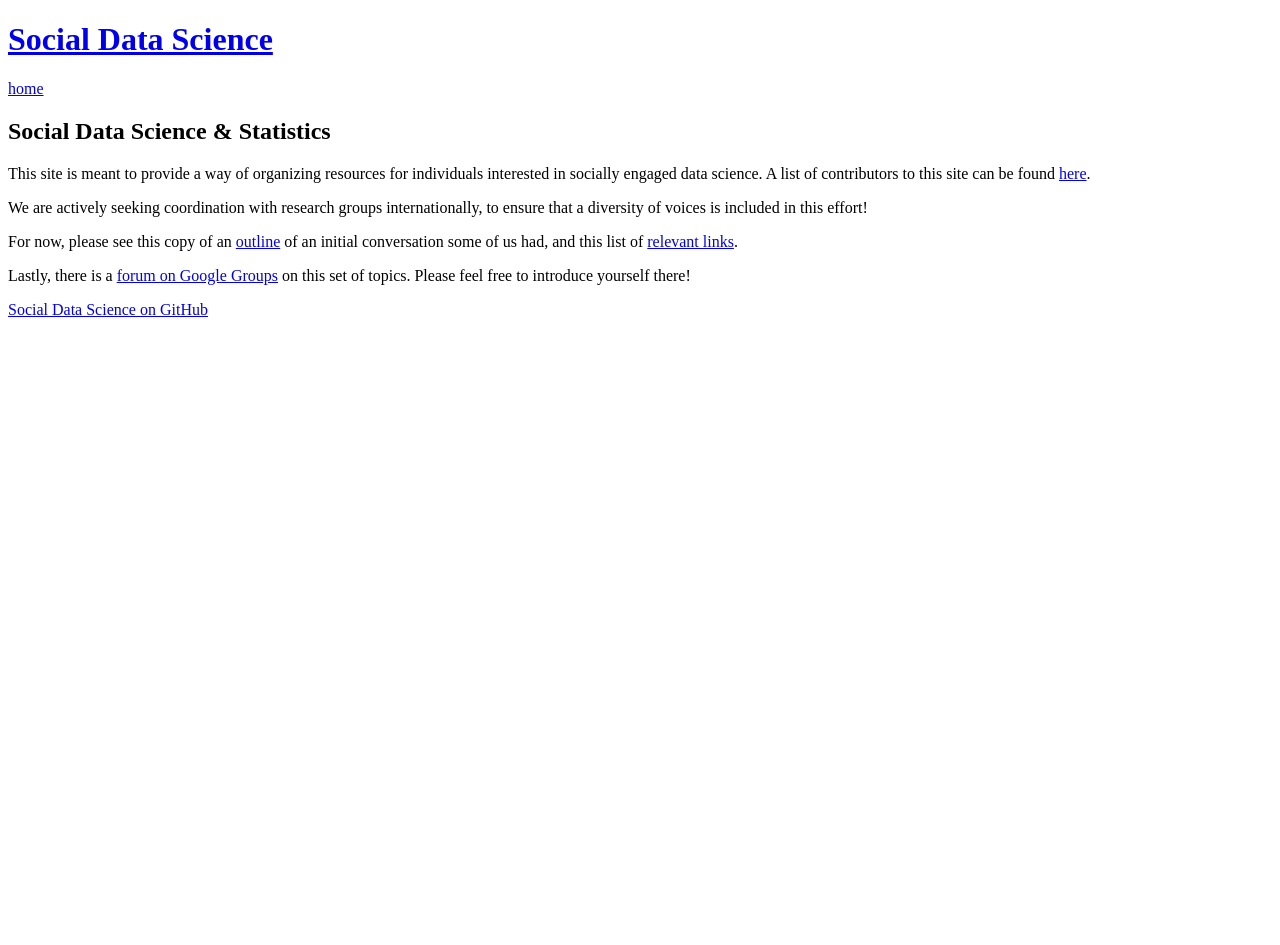
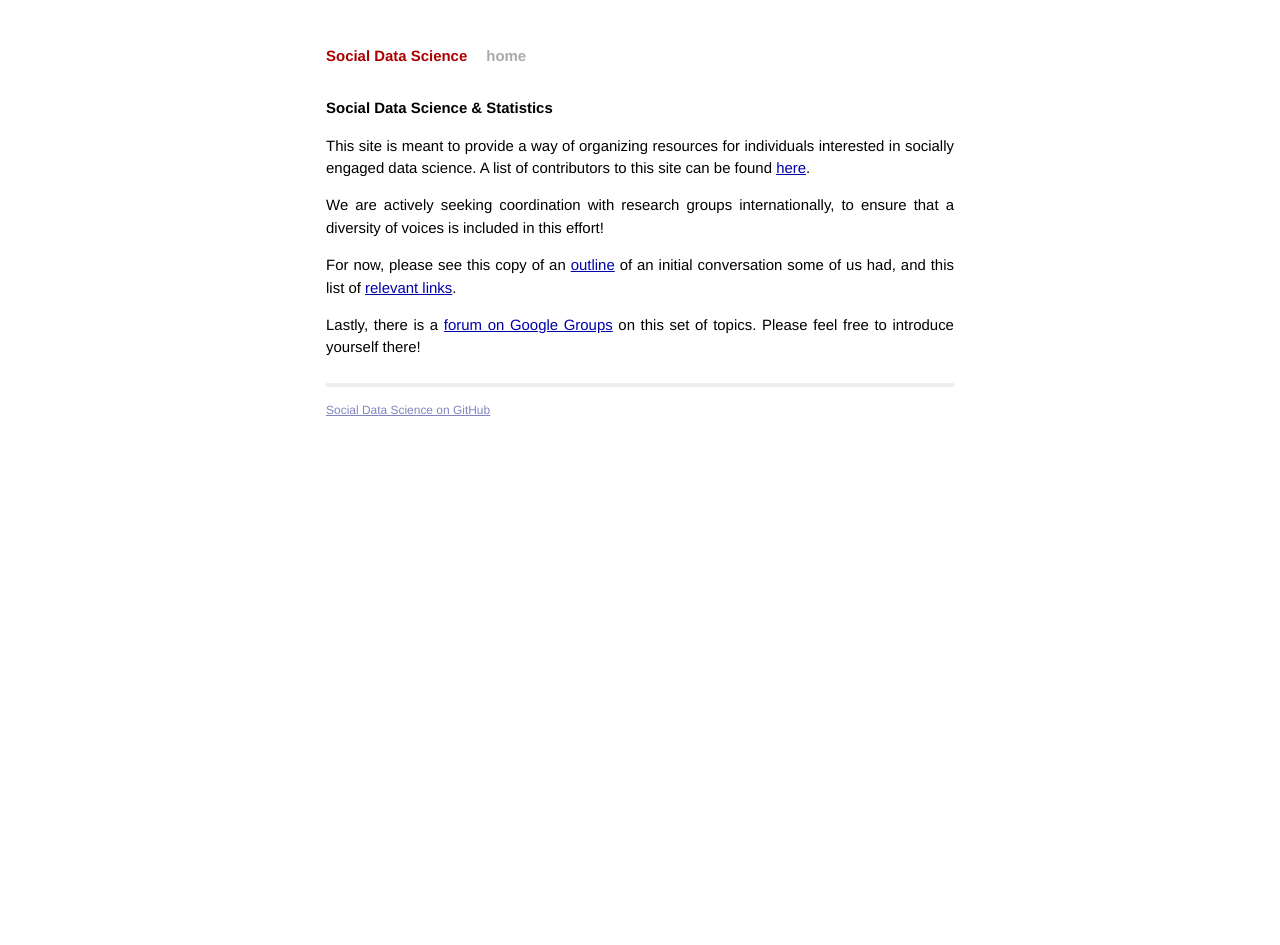
Before and after one commit to stats-for-change/stats-for-change.github.io, a Jekyll site: the page built from index.md, in a window 1280 px wide. Built offline with Jekyll 4.4.1, drawn with Linux system fonts in a browser that asks for light colours; Markdown is read by kramdown in place of the engine named in the settings; before the commit the page ends 900 px from its top, so only the background shows below that.

Commit message:
Added a domain!

```diff
--- /dev/null
+++ b/CNAME
@@ -0,0 +1 @@
+statsforchange.org
--- a/_layouts/default.html
+++ b/_layouts/default.html
@@ -7,20 +7,18 @@
         <meta name="viewport" content="width=device-width">
 
         <!-- syntax highlighting CSS -->
-        <!-- XXX: Change this and other prefixed paths back once there's a
-        proper domain -->
-        <link rel="stylesheet" href="/social-data-science/css/syntax.css">
+        <link rel="stylesheet" href="/css/syntax.css">
 
         <!-- Custom CSS -->
-        <link rel="stylesheet" href="/social-data-science/css/main.css">
+        <link rel="stylesheet" href="/css/main.css">
 
     </head>
     <body>
 
         <div class="site">
           <div class="header">
-            <h1 class="title"><a href="/social-data-science">{{ site.name }}</a></h1>
-            <a class="extra" href="/social-data-science">home</a>
+            <h1 class="title"><a href="/">{{ site.name }}</a></h1>
+            <a class="extra" href="/">home</a>
           </div>
 
           {{ content }}
```
